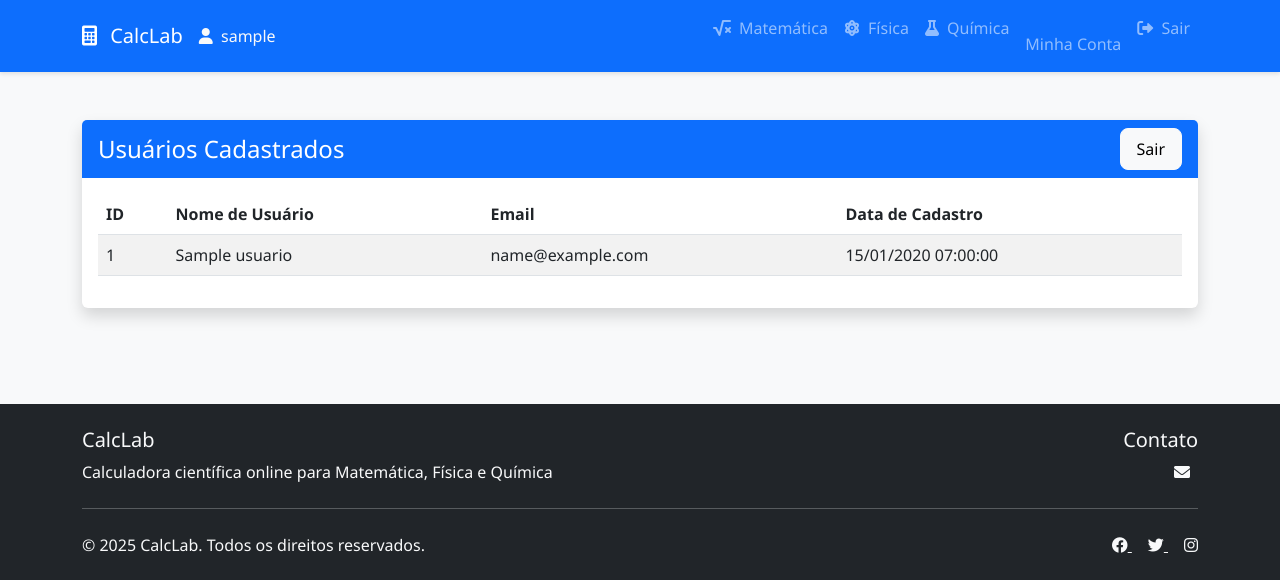
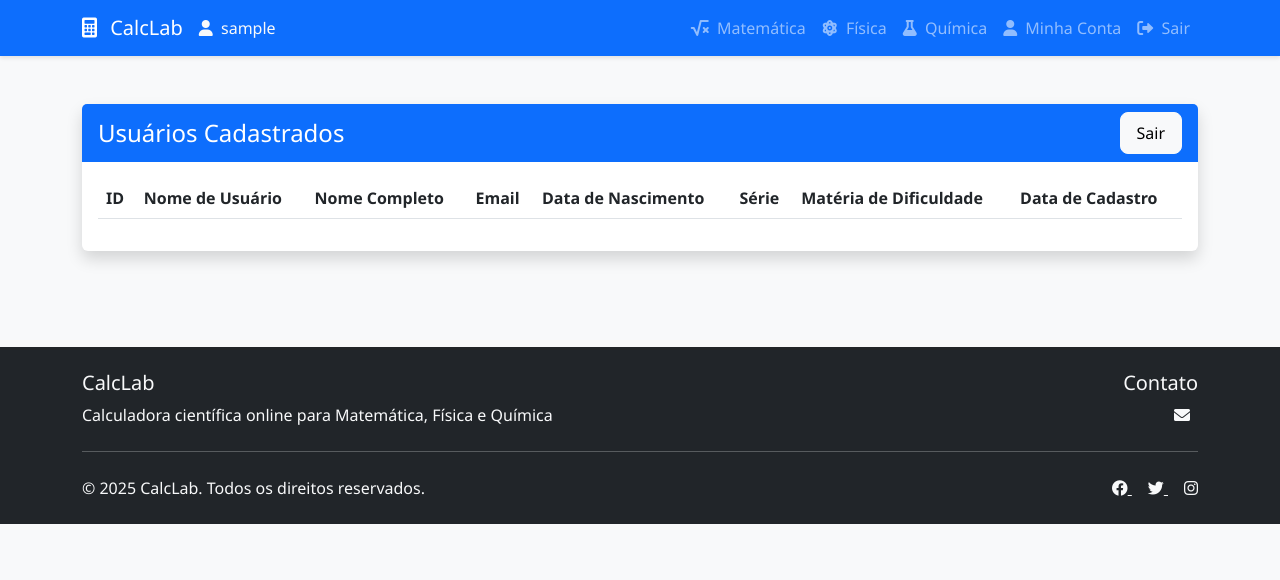
Before and after one commit to Matheus-Chaves46/CalcLab_1, a Flask app: page /admin-secret-123/dashboard in a window 1280 px wide. Shown: the top 580 px of the page. Run offline with Flask 2, Linux system fonts and the light colour scheme; the visitor is signed in with stand-in values (Sample User, id 1); tables that the repository leaves empty hold one stand-in row (values such as "Sample post"); data that the repository does not hold is empty.

Commit message:
alteração na dashbord

```diff
--- a/app.py
+++ b/app.py
@@ -56,13 +56,17 @@ def init_db():
     try:
         db = get_db()
 
-        # Criar tabela de usuários
+        # Criar tabela de usuários com todos os campos
         db.execute('''
             CREATE TABLE IF NOT EXISTS usuarios (
                 id INTEGER PRIMARY KEY AUTOINCREMENT,
                 nome_usuario TEXT UNIQUE NOT NULL,
                 senha TEXT NOT NULL,
                 email TEXT NOT NULL,
+                nome_completo TEXT,
+                data_nascimento TEXT,
+                serie TEXT,
+                materia_dificuldade TEXT,
                 created_at TIMESTAMP DEFAULT CURRENT_TIMESTAMP
             )
         ''')
@@ -476,25 +480,27 @@ def contato() -> str:
 def criar_conta():
     if request.method == 'POST':
         db = get_db()
-
-        # Verifica se o nome de usuário já existe
         nome_usuario = request.form.get('nome_usuario')
         if db.execute('SELECT id FROM usuarios WHERE nome_usuario = ?', (nome_usuario,)).fetchone():
             db.close()
             flash('Este nome de usuário já está em uso.', 'error')
             return redirect(url_for('criar_conta'))
-
-        # Cria novo usuário
+        # Coletar todos os campos do formulário
+        nome_completo = request.form.get('nome_completo')
+        email = request.form.get('email')
+        senha = generate_password_hash(request.form.get('senha'))
+        data_nascimento = request.form.get('data_nascimento')
+        serie = request.form.get('serie')
+        materia_dificuldade = request.form.get('materia_dificuldade')
+        # Inserir no banco
         db.execute(
-            'INSERT INTO usuarios (nome_usuario, senha, email) VALUES (?, ?, ?)',
-            (nome_usuario, generate_password_hash(request.form.get('senha')), request.form.get('email'))
+            'INSERT INTO usuarios (nome_usuario, senha, email, nome_completo, data_nascimento, serie, materia_dificuldade) VALUES (?, ?, ?, ?, ?, ?, ?)',
+            (nome_usuario, senha, email, nome_completo, data_nascimento, serie, materia_dificuldade)
         )
         db.commit()
         db.close()
-
         flash('Conta criada com sucesso! Faça login para continuar.', 'success')
         return redirect(url_for('login'))
-
     return render_template('criar_conta.html')
 
 @app.route('/login', methods=['GET', 'POST'])
@@ -665,7 +671,7 @@ def secret_admin_dashboard():
 
     try:
         db = get_db()
-        usuarios = db.execute('SELECT id, nome_usuario, email, created_at FROM usuarios').fetchall()
+        usuarios = db.execute('SELECT id, nome_usuario, email, nome_completo, data_nascimento, serie, materia_dificuldade, created_at FROM usuarios').fetchall()
         db.close()
 
         # Converte os timestamps para o formato brasileiro
@@ -674,14 +680,10 @@ def secret_admin_dashboard():
             usuario_dict = dict(usuario)
             if usuario_dict['created_at']:
                 try:
-                    # Converte o timestamp do SQLite para datetime
                     dt = datetime.strptime(usuario_dict['created_at'], '%Y-%m-%d %H:%M:%S')
-                    # Ajusta para o fuso horário do Brasil (UTC-3)
                     dt = dt - timedelta(hours=3)
-                    # Formata a data
                     usuario_dict['created_at'] = dt.strftime('%d/%m/%Y %H:%M:%S')
                 except:
-                    # Se houver erro na conversão, mantém o valor original
                     pass
             usuarios_formatados.append(usuario_dict)
 
--- a/templates/base.html
+++ b/templates/base.html
@@ -150,7 +150,7 @@
             {% if session.get('user_id') %}
             <li class="nav-item">
               <a class="nav-link" href="{{ url_for('minha_conta') }}">
-                <i class="nav-link btn btn-outline-light me-2"></i>
+                <i class="fas fa-user me-1"></i>
                 Minha Conta
               </a>
             </li>
--- a/templates/chatbot.html
+++ b/templates/chatbot.html
@@ -8,7 +8,7 @@
   <!-- Chat Window -->
   <div id="chat-window" class="chat-window" style="display: none">
     <div class="chat-header">
-      <h5>Calc AI</h5>
+      <h5>Assistente CalcLab</h5>
       <button id="close-chat" class="close-button">
         <i class="fas fa-times"></i>
       </button>
--- a/templates/secret_admin_dashboard.html
+++ b/templates/secret_admin_dashboard.html
@@ -19,7 +19,11 @@ content %}
                 <tr>
                   <th>ID</th>
                   <th>Nome de Usuário</th>
+                  <th>Nome Completo</th>
                   <th>Email</th>
+                  <th>Data de Nascimento</th>
+                  <th>Série</th>
+                  <th>Matéria de Dificuldade</th>
                   <th>Data de Cadastro</th>
                 </tr>
               </thead>
@@ -28,7 +32,11 @@ content %}
                 <tr>
                   <td>{{ usuario['id'] }}</td>
                   <td>{{ usuario['nome_usuario'] }}</td>
+                  <td>{{ usuario['nome_completo'] }}</td>
                   <td>{{ usuario['email'] }}</td>
+                  <td>{{ usuario['data_nascimento'] }}</td>
+                  <td>{{ usuario['serie'] }}</td>
+                  <td>{{ usuario['materia_dificuldade'] }}</td>
                   <td>{{ usuario['created_at'] }}</td>
                 </tr>
                 {% endfor %}
```
